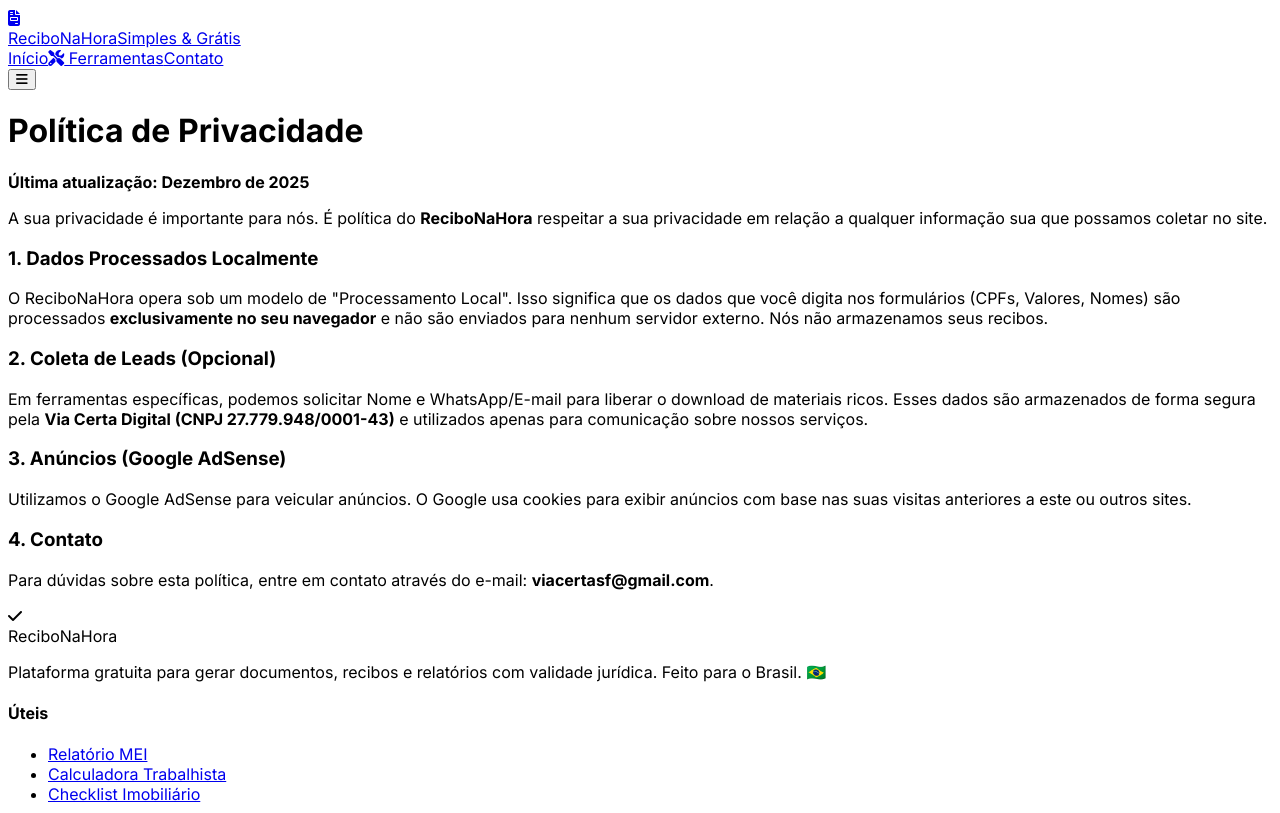
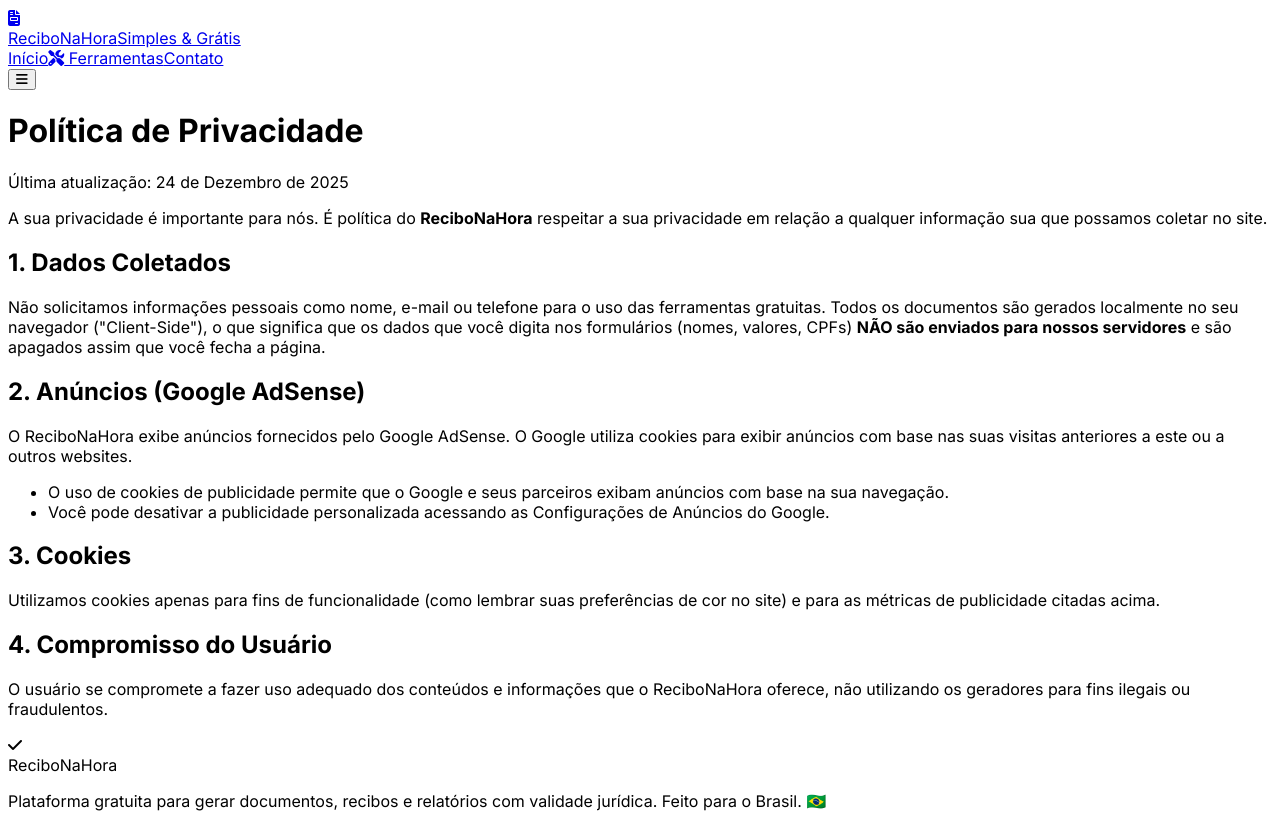
Before and after one commit to flaviomelo2213/recibo-na-hora, a Next.js app: page /politica-privacidade in a window 1280 px wide. Shown: the top 813 px of the page. Built offline with nearby package versions, Linux system fonts and the light colour scheme.

Commit message:
Update layout and content of privacy policy page
Refactor privacy policy page layout and content.

```diff
--- a/app/politica-privacidade/page.tsx
+++ b/app/politica-privacidade/page.tsx
@@ -1,23 +1,32 @@
+import React from 'react';
+
 export default function PoliticaPrivacidade() {
   return (
-    <div className="max-w-4xl mx-auto py-16 px-4">
-      <h1 className="text-3xl font-bold mb-6">Política de Privacidade</h1>
-      <div className="prose text-slate-600">
-        <p><strong>Última atualização: Dezembro de 2025</strong></p>
-        <p>A sua privacidade é importante para nós. É política do <strong>ReciboNaHora</strong> respeitar a sua privacidade em relação a qualquer informação sua que possamos coletar no site.</p>
+    <main className="min-h-screen bg-slate-50 py-12 px-4">
+      <div className="container mx-auto max-w-3xl bg-white p-8 rounded-2xl shadow-sm">
+        <h1 className="text-3xl font-bold mb-6 text-slate-900">Política de Privacidade</h1>
+        <p className="text-sm text-slate-500 mb-8">Última atualização: 24 de Dezembro de 2025</p>
 
-        <h3 className="text-xl font-bold mt-6 mb-2">1. Dados Processados Localmente</h3>
-        <p>O ReciboNaHora opera sob um modelo de "Processamento Local". Isso significa que os dados que você digita nos formulários (CPFs, Valores, Nomes) são processados <strong>exclusivamente no seu navegador</strong> e não são enviados para nenhum servidor externo. Nós não armazenamos seus recibos.</p>
+        <div className="space-y-6 text-slate-700 leading-relaxed">
+          <p>A sua privacidade é importante para nós. É política do <strong>ReciboNaHora</strong> respeitar a sua privacidade em relação a qualquer informação sua que possamos coletar no site.</p>
 
-        <h3 className="text-xl font-bold mt-6 mb-2">2. Coleta de Leads (Opcional)</h3>
-        <p>Em ferramentas específicas, podemos solicitar Nome e WhatsApp/E-mail para liberar o download de materiais ricos. Esses dados são armazenados de forma segura pela <strong>Via Certa Digital (CNPJ 27.779.948/0001-43)</strong> e utilizados apenas para comunicação sobre nossos serviços.</p>
+          <h2 className="text-xl font-bold text-slate-900 mt-4">1. Dados Coletados</h2>
+          <p>Não solicitamos informações pessoais como nome, e-mail ou telefone para o uso das ferramentas gratuitas. Todos os documentos são gerados localmente no seu navegador ("Client-Side"), o que significa que os dados que você digita nos formulários (nomes, valores, CPFs) <strong>NÃO são enviados para nossos servidores</strong> e são apagados assim que você fecha a página.</p>
 
-        <h3 className="text-xl font-bold mt-6 mb-2">3. Anúncios (Google AdSense)</h3>
-        <p>Utilizamos o Google AdSense para veicular anúncios. O Google usa cookies para exibir anúncios com base nas suas visitas anteriores a este ou outros sites.</p>
+          <h2 className="text-xl font-bold text-slate-900 mt-4">2. Anúncios (Google AdSense)</h2>
+          <p>O ReciboNaHora exibe anúncios fornecidos pelo Google AdSense. O Google utiliza cookies para exibir anúncios com base nas suas visitas anteriores a este ou a outros websites.</p>
+          <ul className="list-disc pl-5 mt-2 space-y-1">
+            <li>O uso de cookies de publicidade permite que o Google e seus parceiros exibam anúncios com base na sua navegação.</li>
+            <li>Você pode desativar a publicidade personalizada acessando as Configurações de Anúncios do Google.</li>
+          </ul>
 
-        <h3 className="text-xl font-bold mt-6 mb-2">4. Contato</h3>
-        <p>Para dúvidas sobre esta política, entre em contato através do e-mail: <strong>viacertasf@gmail.com</strong>.</p>
+          <h2 className="text-xl font-bold text-slate-900 mt-4">3. Cookies</h2>
+          <p>Utilizamos cookies apenas para fins de funcionalidade (como lembrar suas preferências de cor no site) e para as métricas de publicidade citadas acima.</p>
+
+          <h2 className="text-xl font-bold text-slate-900 mt-4">4. Compromisso do Usuário</h2>
+          <p>O usuário se compromete a fazer uso adequado dos conteúdos e informações que o ReciboNaHora oferece, não utilizando os geradores para fins ilegais ou fraudulentos.</p>
+        </div>
       </div>
-    </div>
+    </main>
   );
 }
```
